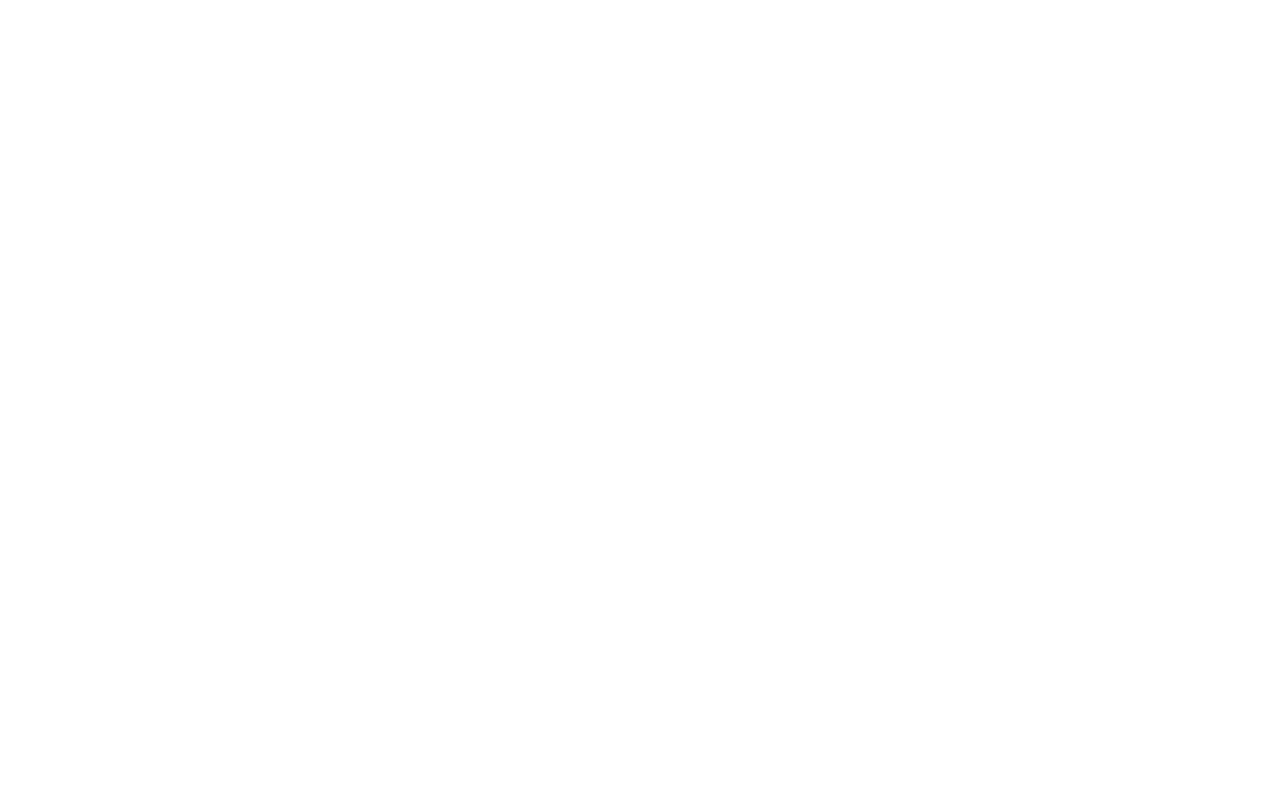
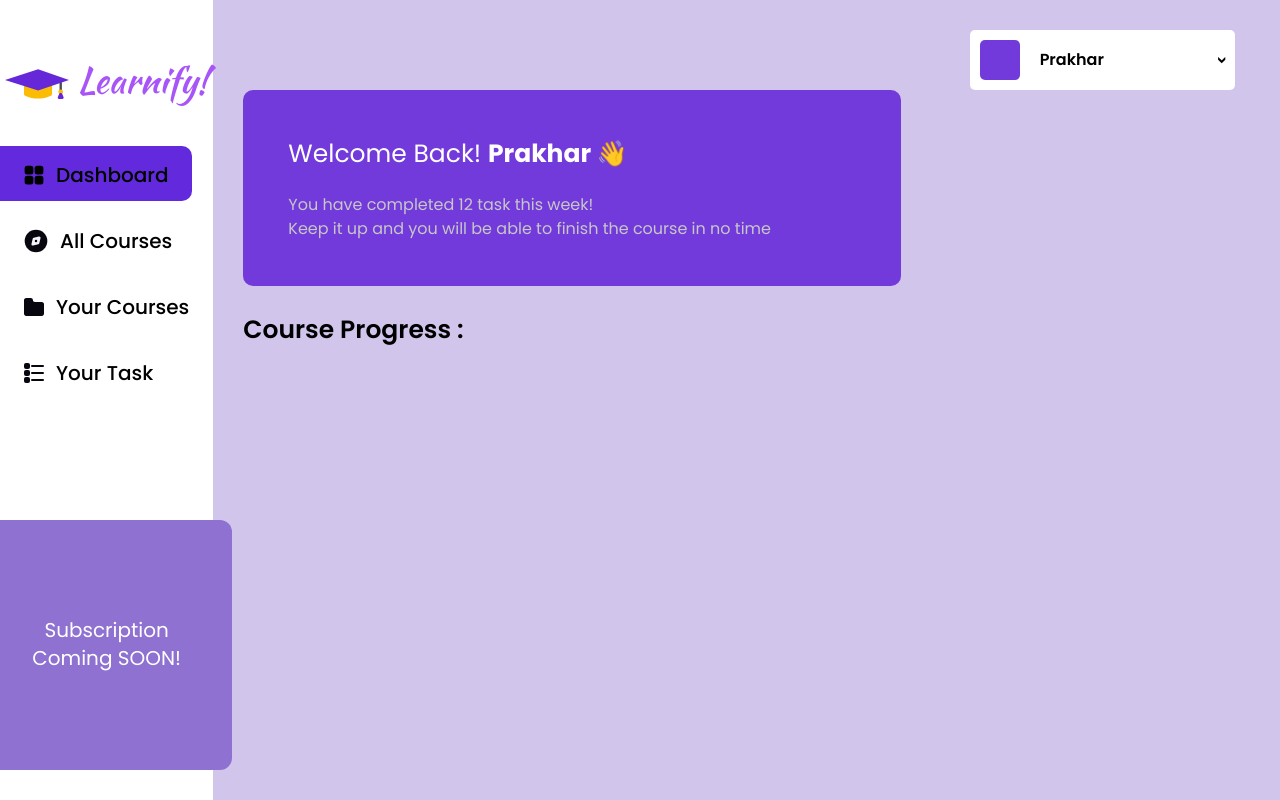
Before and after one commit to Rutetid/Learnify, a React (Vite) app: page /dashboard in a window 1280 px wide. Before the commit this address had no page. Built offline with nearby package versions, Linux system fonts and the light colour scheme; the HTML template or start-up script is replaced by a standard one.

Commit message:
Updated Dashboard Page

```diff
--- a/src/App.jsx
+++ b/src/App.jsx
@@ -1,5 +1,5 @@
 import LandingPage from "./Components/Landing Page/LandingPage";
-import Dashboard from "./Components/Dashboard";
+import Dashboard from "./Components/Dashboard Page/Dashboard";
 
 import { Routes, Route } from "react-router-dom";
 
@@ -7,7 +7,8 @@
 	return (
 		<>
 			<Routes>
-				<Route path="/" element={<Dashboard />} />
+				<Route path="/" element={<LandingPage />} />
+				<Route path="/dashboard" element={<Dashboard />} />
 			</Routes>
 		</>
 	);
--- /dev/null
+++ b/src/Components/Dashboard Page/Dashboard.jsx
@@ -0,0 +1,34 @@
+import React from 'react'
+import Sidebar from '../Sidebar/Sidebar'
+import page from './style.module.css'
+
+export default function Dashboard() {
+	return (
+		<div className='flex'>
+			<Sidebar />
+			<div id={page.dashboard} className='w-5/6 flex flex-col'>
+				<div id={page.user}>
+					<div id={page.icon}></div>
+					<div className='flex gap-28'>
+						<div id={page.userName}>Prakhar</div>
+						<div id={page.arrow}>&gt;</div>
+					</div>
+				</div>
+				<div>
+					<div id={page.left}>
+						<div id={page.welcomeSection} className='flex flex-col gap-5'>
+							<h2>Welcome Back! <strong>Prakhar </strong>👋</h2>
+							<div className='flex flex-col'>
+								<p>You have completed 12 task this week!</p>
+								<p>Keep it up and you will be able to finish the course in no time</p>
+							</div>
+						</div>
+						<div id={page.courseProgressSection}>
+							<h1>Course Progress : </h1>
+						</div>
+					</div>
+				</div>
+			</div>
+		</div>
+	)
+}
--- /dev/null
+++ b/src/Components/Dashboard Page/style.module.css
@@ -0,0 +1,63 @@
+#dashboard * {
+    font-family: 'Poppins', sans-serif;
+}
+
+#dashboard {
+    height: 100vh;
+    background: #D1C5EC;
+}
+
+#user {
+    display: flex;
+    justify-content: center;
+    align-items: center;
+    gap: 20px;
+    background-color: white;
+    width: fit-content;
+    padding: 10px;
+    border-radius: 5px;
+    align-self: flex-end;
+    margin-top: 30px;
+    margin-right: 45px;
+}
+
+#user #icon {
+    width: 40px;
+    height: 40px;
+    background-color: #733ADB;
+    border-radius: 5px;
+}
+
+#user * {
+    font-weight: 600;
+}
+
+#user #arrow {
+    rotate: 90deg;
+}
+
+#left {
+    margin-left: 30px;
+}
+
+#welcomeSection {
+    padding: 45px 130px 45px 45px;
+    background-color: #733ADB;
+    width: fit-content;
+    color: white;
+    border-radius: 10px;
+}
+
+#welcomeSection h2 {
+    font-size: 25px;
+}
+
+#welcomeSection p {
+    color: #C7C7C7;
+}
+
+#courseProgressSection h1 {
+    font-size: 25px;
+    font-weight: 600;
+    margin-top: 25px;
+}
--- a/src/Components/Dashboard.jsx
+++ /dev/null
@@ -1,12 +0,0 @@
-import React from 'react'
-import Sidebar from './Sidebar/Sidebar'
-
-export default function Dashboard() {
-  return (
-	<div className='flex'>
-	  <Sidebar />
-	  <div className='flex flex-col w-5/6 h-screen bg-black'>
-	    </div>
-	</div>
-  )
-}
```
